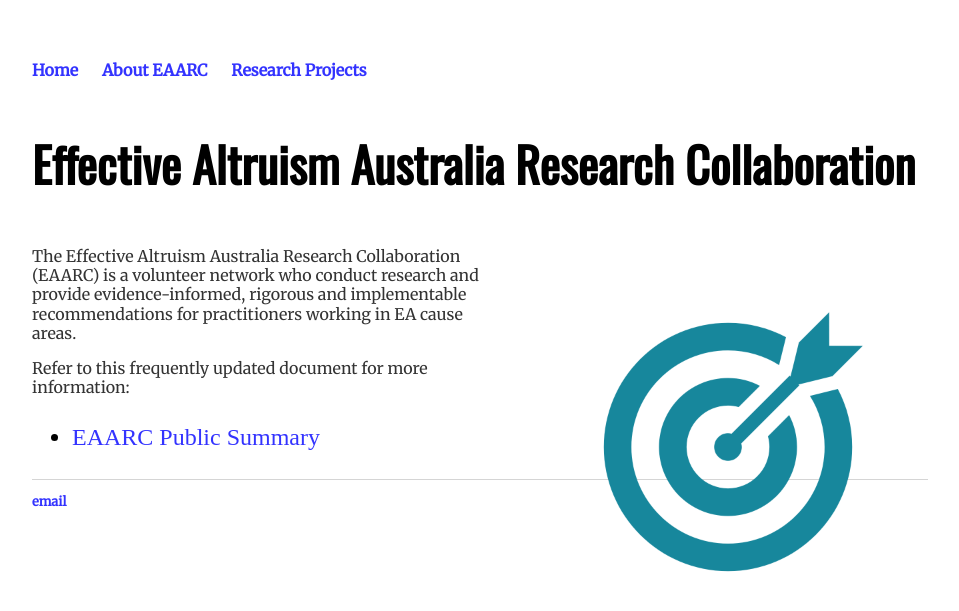
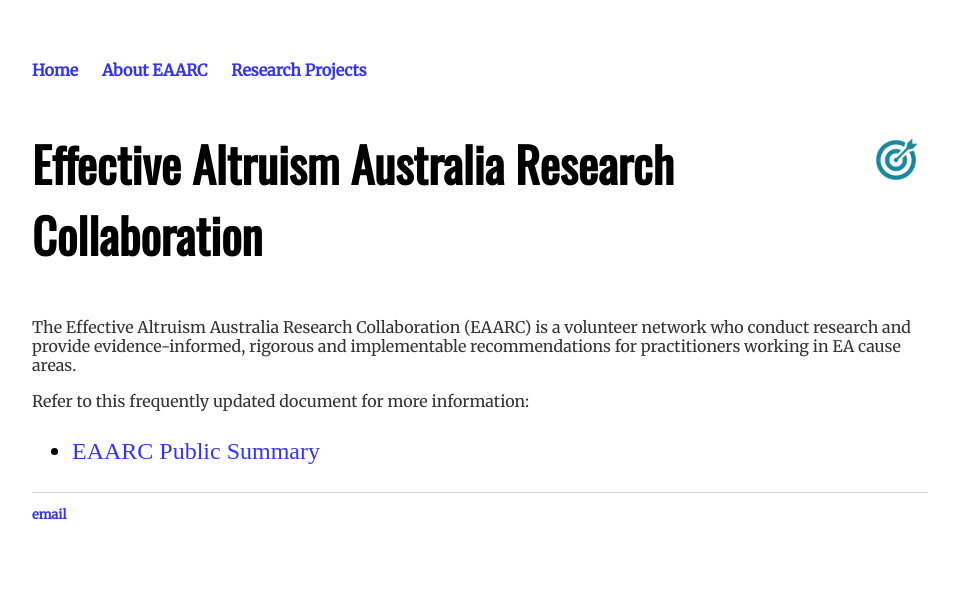
Before and after one commit to aksaeri/scrub, a Jekyll site: the page built from index.md, in a window 1280 px wide. Shown: the top 611 px of the page, without its empty margins (160-1119 px from the left). Built offline with Jekyll 4.4.1, drawn with Linux system fonts in a browser that asks for light colours.

Commit message:
Update index.md

```diff
--- a/index.md
+++ b/index.md
@@ -3,9 +3,9 @@
 title: EAARC
 ---
 
-# Effective Altruism Australia Research Collaboration
+# <img src="/assets/noun_Target_804778.png" alt="EAARC logo" title="EAARC logo" style="width: 64px; float: right; margin: 0;"> Effective Altruism Australia Research Collaboration
 
-<p><img src="/assets/noun_Target_804778.png" alt="EAARC logo" title="EAARC logo" style="width: 400px; float: right; margin: 0 0 2em 2em;"></p>
+
 
 The Effective Altruism Australia Research Collaboration (EAARC) is a volunteer network who conduct research and provide evidence-informed, rigorous and implementable recommendations for practitioners working in EA cause areas.
 
```
